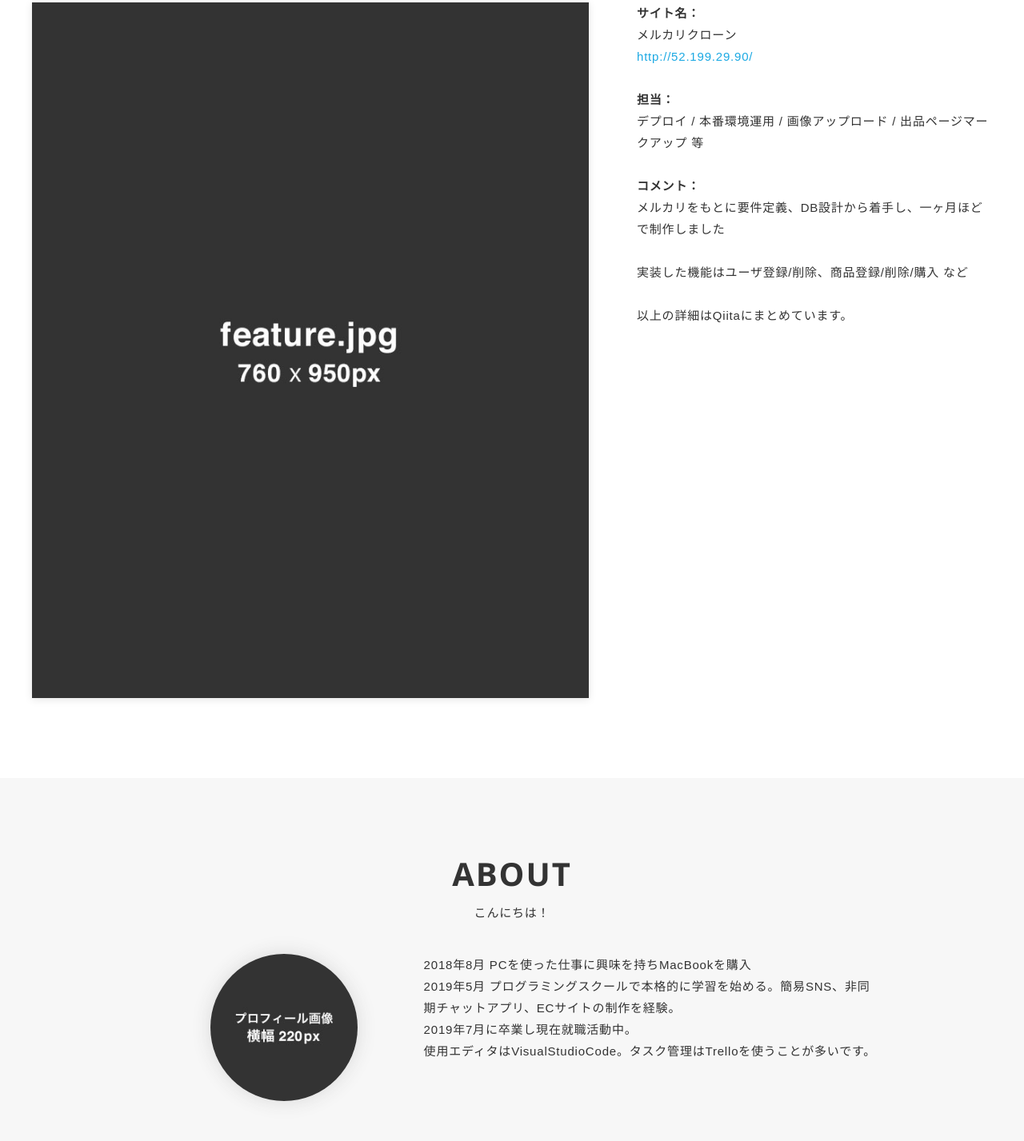
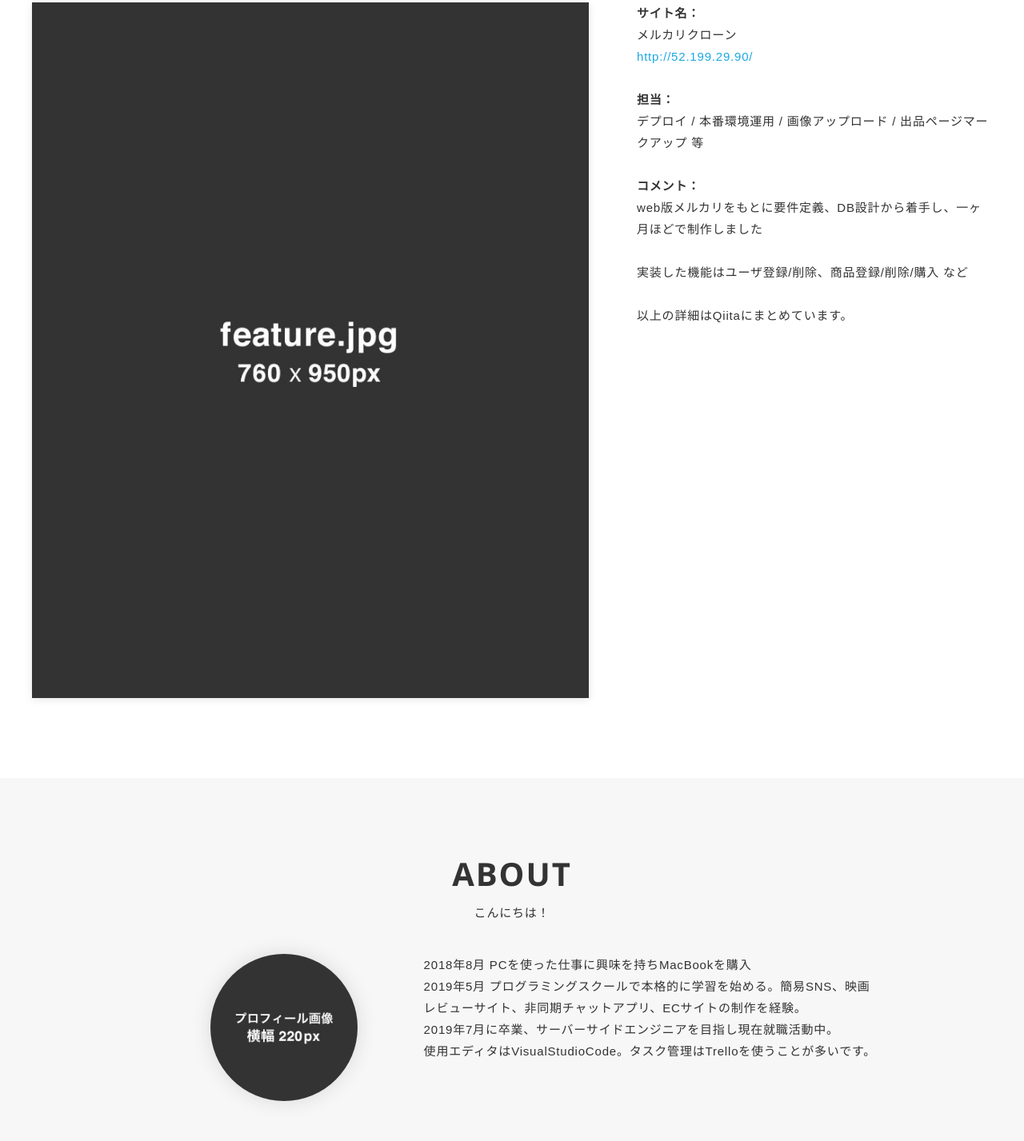
Before and after one commit to nagisa-miura/my-portfolio, a plain HTML site: page index.html in a window 1280 px wide. Shown: the part 2051-3478 px from the top of the page at 80% size. Drawn offline with nearby package versions, Linux system fonts and the light colour scheme.

Commit message:
自己紹介欄若干修正

```diff
--- a/index.html
+++ b/index.html
@@ -133,8 +133,8 @@
                 <br>
                 <br>
                 <span
-                  class="text-bold">コメント：</span><br>メルカリをもとに要件定義、DB設計から着手し、一ヶ月ほどで制作しました<br><br>実装した機能はユーザ登録/削除、商品登録/削除/購入 など<br><br>
-                以上の詳細はQiitaにまとめています。<br><br>
+                  class="text-bold">コメント：</span><br>web版メルカリをもとに要件定義、DB設計から着手し、一ヶ月ほどで制作しました<br><br>実装した機能はユーザ登録/削除、商品登録/削除/購入 など<br><br>
+                  以上の詳細はQiitaにまとめています。<br><br>
               </div>
             </div>
           </div>
@@ -155,8 +155,8 @@
             <div class="section-desc">
               <div class="section-text">
                 2018年8月 PCを使った仕事に興味を持ちMacBookを購入<br>
-                2019年5月 プログラミングスクールで本格的に学習を始める。簡易SNS、非同期チャットアプリ、ECサイトの制作を経験。<br>
-                2019年7月に卒業し現在就職活動中。<br>
+                2019年5月 プログラミングスクールで本格的に学習を始める。簡易SNS、映画レビューサイト、非同期チャットアプリ、ECサイトの制作を経験。<br>
+                2019年7月に卒業、サーバーサイドエンジニアを目指し現在就職活動中。<br>
                 使用エディタはVisualStudioCode。タスク管理はTrelloを使うことが多いです。
               </div>
             </div>
```
